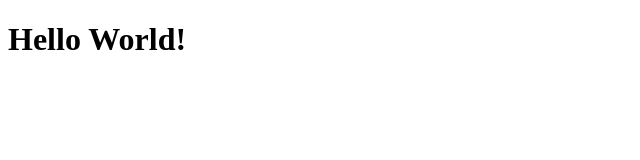
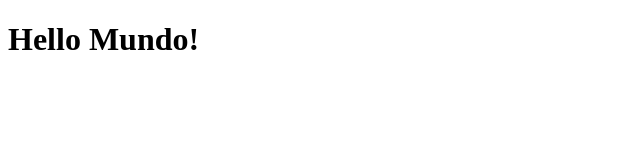
Before and after one commit to ThaysaRafaele/Github-explorer, a React app: page / in a window 1280 px wide. Shown: the top 160 px of the page, without its empty margins (0-640 px from the left). Built offline with nearby package versions, Linux system fonts and the light colour scheme.

Commit message:
configurando webpack dev server

```diff
--- a/src/App.jsx
+++ b/src/App.jsx
@@ -1,3 +1,3 @@
 export function App(){
-    return <h1>Hello World!</h1>
+    return <h1>Hello Mundo!</h1>
 }
--- a/webpack.config.js
+++ b/webpack.config.js
@@ -9,7 +9,10 @@ module.exports = {
         filename: 'bundle.js'
     },
     resolve: {
-        extensions: ['.js', '.jsx']
+        extensions: ['.js', '.jsx'],
+    },
+    devServer: {
+        static: path.resolve(__dirname, 'public'),
     },
     plugins: [
         new htmlWebpackPlugin({
```
